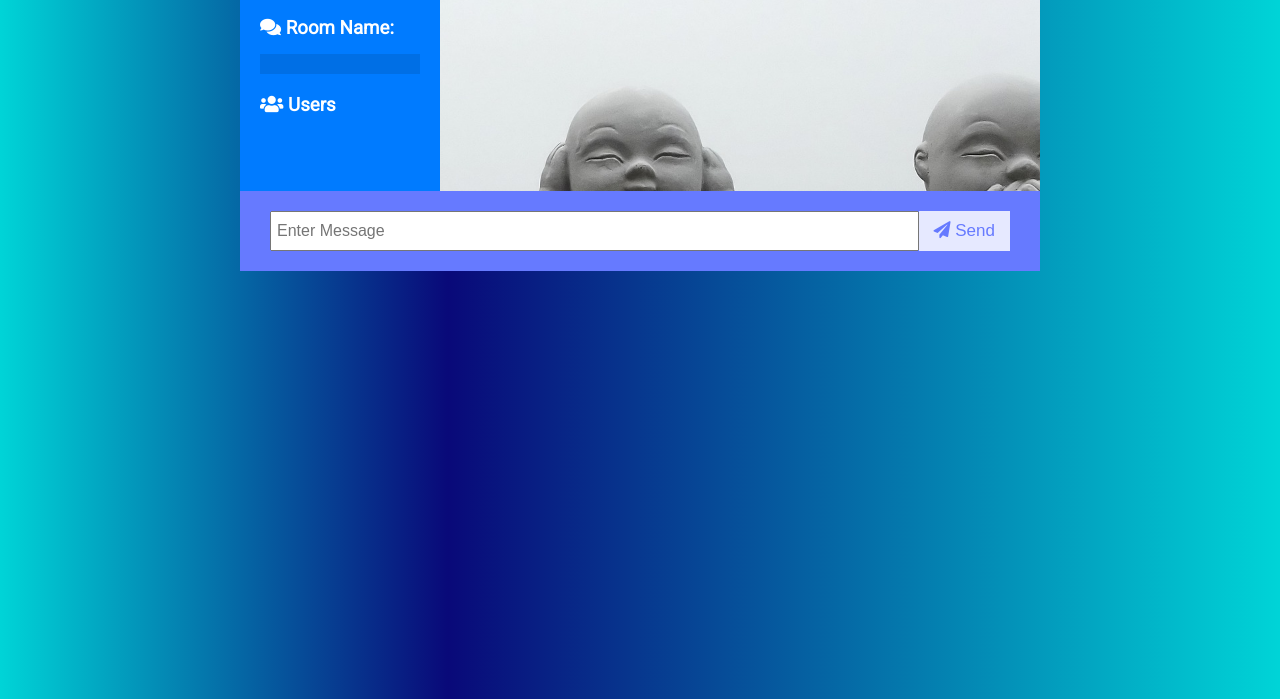
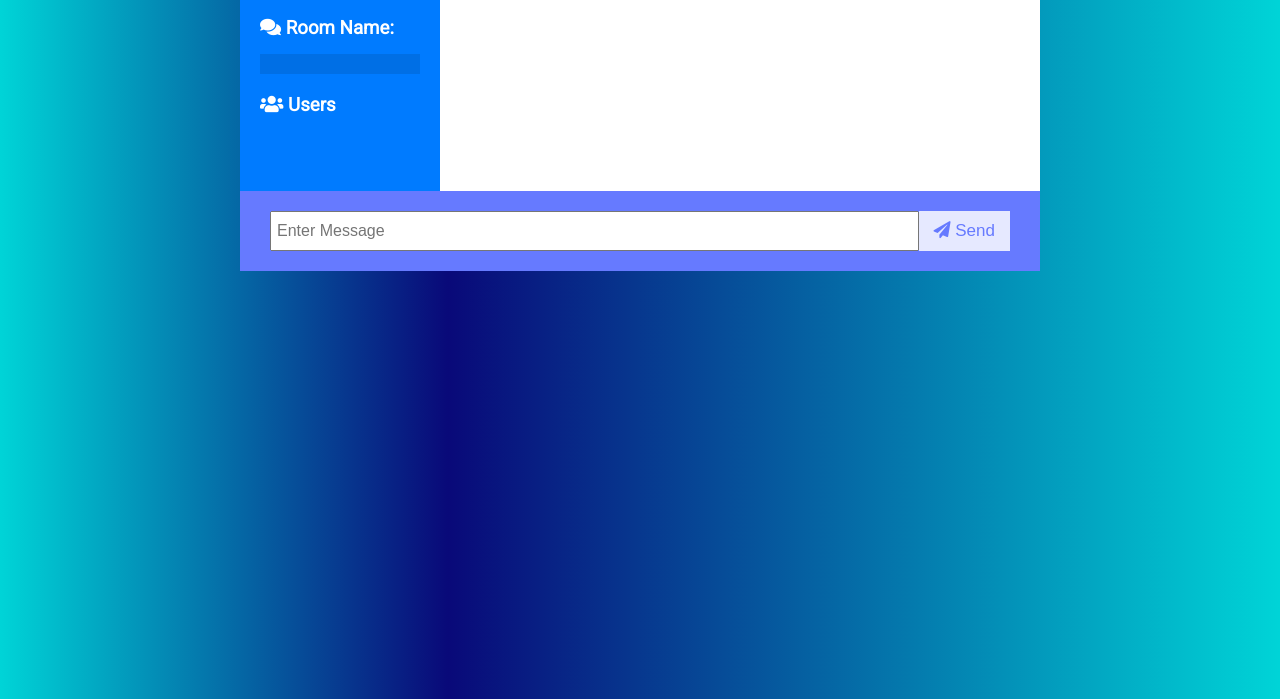
Before and after one commit to Parshant0171/Mini-Whatsapp, a website: page public/chat.html in a window 1280 px wide. Shown: the part 101-800 px from the top of the page. Drawn offline with nearby package versions, Linux system fonts and the light colour scheme; no server answers.

Commit message:
image change

```diff
--- a/public/css/style.css
+++ b/public/css/style.css
@@ -118,7 +118,7 @@ a {
 	max-height: 900px;
 	margin: 30px auto;
 	overflow: hidden;
-	background: url(../img/Monkey.jpg);
+	background: white;
 	background-position: center;
 	background-attachment: fixed;
 	background-repeat: no-repeat;
```
